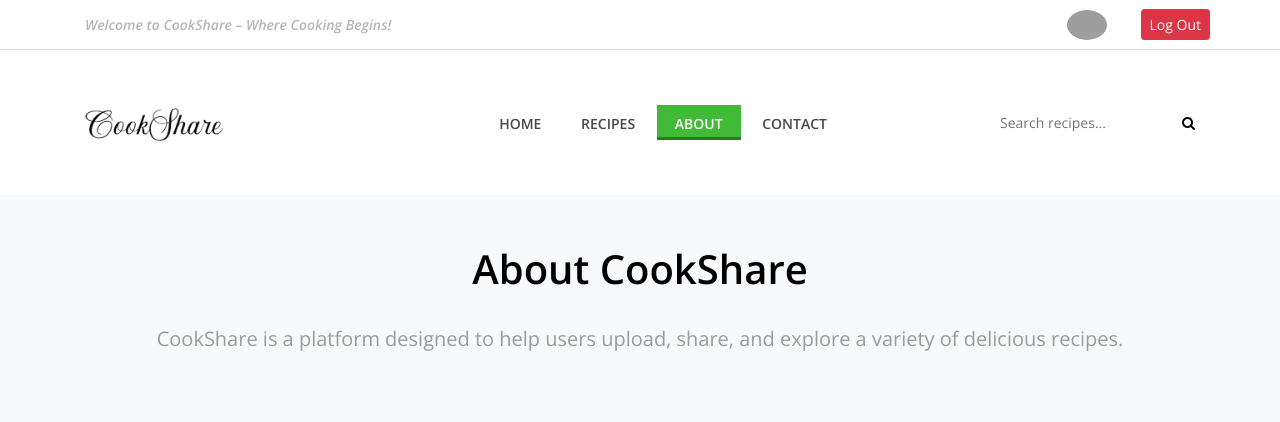
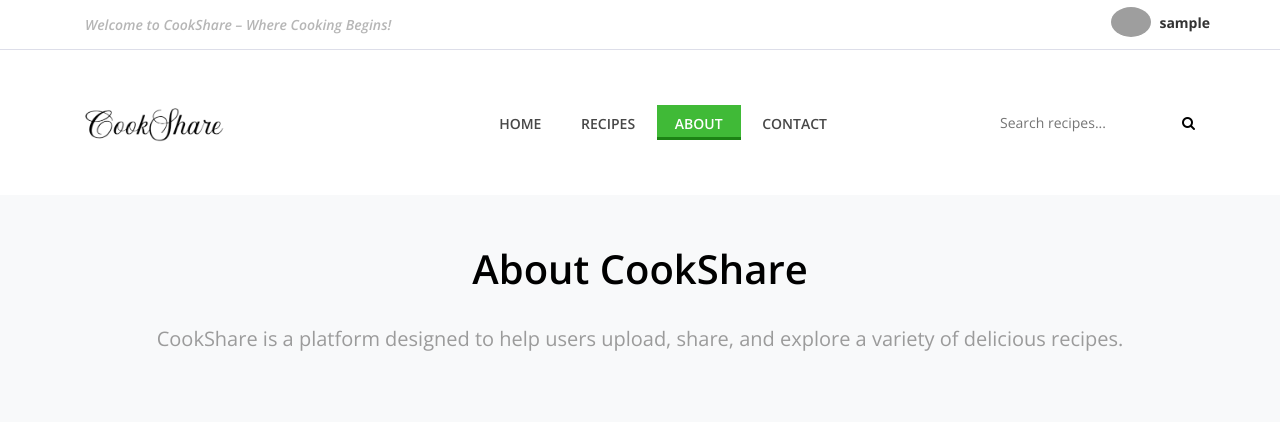
Before and after one commit to ann-jo-mathew/recipe_system, a Django app: page /about/ in a window 1280 px wide. Shown: the top 422 px of the page. Run offline with Django 5.2, Linux system fonts and the light colour scheme; the visitor is signed in with stand-in values (Sample User, id 1); some libraries are stand-ins or nearby versions; grey boxes are pictures that could not be loaded.

Commit message:
Make chnges in dropdown

```diff
--- a/recipe/recipeApp/static/recipeApp/style.css
+++ b/recipe/recipeApp/static/recipeApp/style.css
@@ -1442,7 +1442,7 @@ height: 100%;
             border-radius: 10px;
             box-shadow: 0px 0px 10px rgba(0, 0, 0, 0.1);
             max-width: 250px;
-            margin: auto;
+            margin-right: 50px;
         }
 
         .profile-card img {
@@ -1458,7 +1458,16 @@ height: 100%;
           align-items: center;
           text-decoration: none;
       }
-
+      .profile-wrapper {
+        display: flex;
+        align-items: center;
+        gap: 05px; /* Space between image and name */
+    }
+    .profile-name {
+      font-size: 14px;
+      font-weight: bold;
+      color: #333;
+  }
       .profile-img {
           width: 40px;
           height: 40px;
--- a/recipe/recipeApp/templates/recipeApp/base.html
+++ b/recipe/recipeApp/templates/recipeApp/base.html
@@ -60,21 +60,53 @@
 <div class="top-social-info text-right">
     {% if user.is_authenticated %}
         <!-- Profile Picture -->
-        <a href="{% url 'user_profile' %}">
-            {% if user.profile.profile_picture %}
-                <img src="{{ user.profile.profile_picture.url }}" alt="Profile Picture" width="40"
-                    height="40" style="border-radius: 50%; object-fit: cover;">
-            {% else %}
-                <img src="{% static 'recipeApp/img/defaul.jpg' %}" alt="Default Profile Picture"
-                    width="40" height="40" style="border-radius: 50%; object-fit: cover;">
-            {% endif %}
-        </a>
+        <div class="profile-wrapper" style="position: relative; display: inline-block;">
+            <button class="profile-dropdown" onclick="toggleDropdown()" style="display: flex; align-items: center; background: none; border: none; cursor: pointer;">
+                {% if user.profile.profile_picture %}
+                    <img src="{{ user.profile.profile_picture.url }}" alt="Profile Picture" width="40" height="40" style="border-radius: 50%; object-fit: cover;">
+                {% else %}
+                    <img src="{% static 'recipeApp/img/default.jpg' %}" alt="Default Profile Picture" width="40" height="40" style="border-radius: 50%; object-fit: cover;">
+                {% endif %}
+                <span class="profile-name" style="font-size: 14px; font-weight: bold; color: #333; margin-left: 8px;">
+                    {{ user.username }}
+                </span>
+            </button>
+
+            <!-- Dropdown Menu -->
+            <div id="profileDropdown" class="dropdown-menu" style="display: none; position: absolute; right: 0; top: 50px; background: white; box-shadow: 0 4px 8px rgba(0, 0, 0, 0.2); min-width: 160px; border-radius: 5px; overflow: hidden; z-index: 1000;">
+                <a href="{% url 'user_profile' %}" style="display: block; padding: 10px 15px; text-decoration: none; color: #333; font-size: 14px;">View Profile</a>
+
+                <form action="{% url 'logout' %}" method="post" style="display: block; margin: 0; padding: 0;">
+                    {% csrf_token %}
+                    <button type="submit" style="border: none; background: none; color: #333; font-size: 14px; cursor: pointer; width: 100%; text-align: left; padding: 10px 15px;">
+                        Logout
+                    </button>
+                </form>
+            </div>
+        </div>
+
+        <!-- JavaScript to toggle dropdown -->
+        <script>
+            function toggleDropdown() {
+                var dropdown = document.getElementById("profileDropdown");
+                dropdown.style.display = dropdown.style.display === "block" ? "none" : "block";
+            }
+
+            // Close dropdown if clicked outside
+            document.addEventListener("click", function(event) {
+                var profileWrapper = document.querySelector(".profile-wrapper");
+                if (!profileWrapper.contains(event.target)) {
+                    document.getElementById("profileDropdown").style.display = "none";
+                }
+            });
+        </script>
+
 
         <!-- Logout Button -->
-        <form action="{% url 'logout' %}" method="post" style="display:inline;">
+        <!--<form action="{% url 'logout' %}" method="post" style="display:inline;">
             {% csrf_token %}
             <button type="submit" class="btn btn-danger btn-sm">Log Out</button>
-        </form>
+        </form>-->
 
     {% else %}
         <!-- Login Button (Visible when user is logged out) -->
--- a/recipe/recipeApp/views.py
+++ b/recipe/recipeApp/views.py
@@ -179,6 +179,12 @@ def recipe_detail(request, recipe_name):
     recipe = get_object_or_404(Recipe, recipe_name=recipe_name)
     instructions = Instruction.objects.filter(recipe=recipe).order_by('step_no')
     ingredients = Ingredient.objects.filter(recipe=recipe)
+    favorite_users = recipe.favorite_set.all().values_list('user', flat=True)
+
+    context = {
+        'recipe': recipe,
+        'favorite_users': favorite_users,  # Pass this to the template
+    }
 
     # Calculate average rating
     average_rating = Rating.objects.filter(recipe=recipe).aggregate(Avg('rating'))['rating__avg'] or 0
```
Also changed, not shown: recipe/recipeApp/templates/recipeApp/recipe_detail.html (+5 -5 lines), recipe/media/recipe_images/Burger.jpeg, recipe/media/recipe_images/French_fries.jpeg (deleted), recipe/media/recipe_images/appam.jpg, recipe/media/recipe_images/frenchfry.jpeg, recipe/media/recipe_images/fud1.jpeg (deleted), recipe/media/recipe_images/fud2.jpeg.
